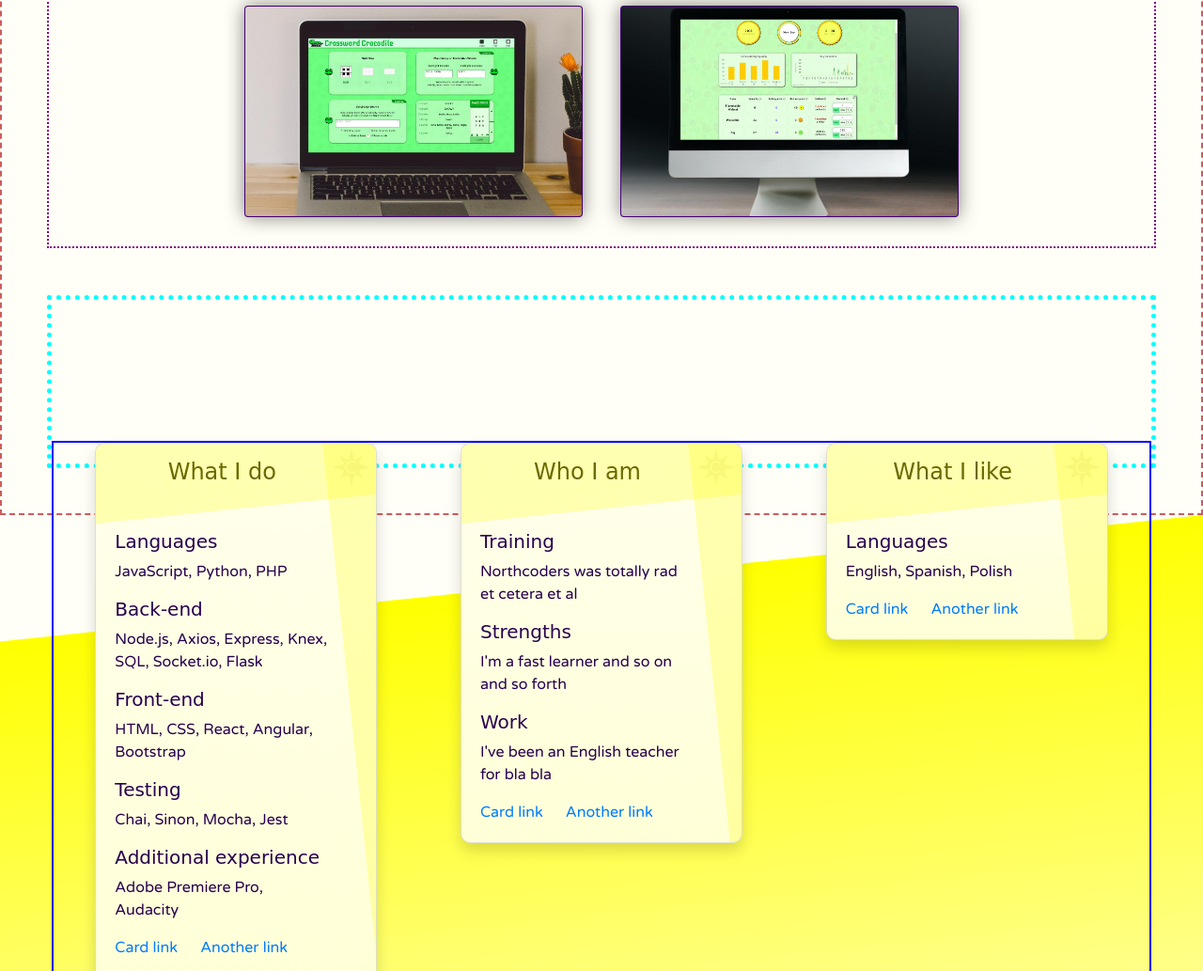
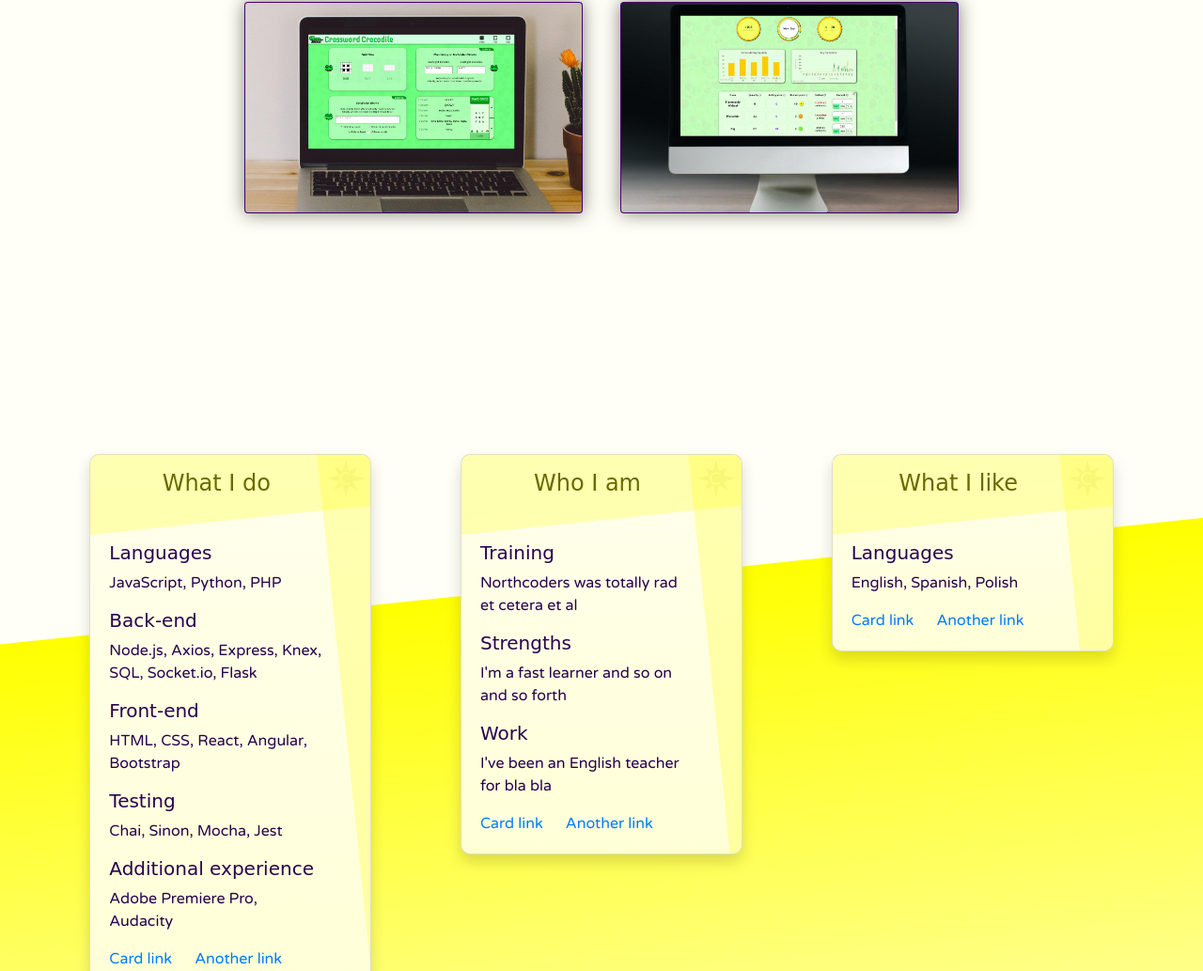
Before and after one commit to chicorycolumn/Portfolio-v2, a website: page index.html in a window 1280 px wide. Shown: the part 1190-2223 px from the top of the page at 94% size. Drawn offline with nearby package versions, Linux system fonts and the light colour scheme; a web font is replaced by a local one.

Commit message:
Tweaking css

```diff
--- a/assets/css/index.css
+++ b/assets/css/index.css
@@ -54,7 +54,6 @@ footer img:hover {
 
 .innerBody {
   padding: 0px;
-  border: indianred dashed 2px;
 }
 
 footer {
@@ -62,32 +61,19 @@ footer {
 }
 
 #portfolioSection {
-  border: purple dotted 2px;
-
-  /* position: relative;
-  top: -75px; */
-  background-color: rgba(0, 0, 0, 0);
   height: fit-content;
   min-height: 560px;
-
   display: flex;
   flex-direction: column;
   justify-content: flex-end;
-
   transition: opacity 0.25s ease;
-
   padding-top: 100px;
   margin-top: 50px;
 }
 
 #aboutMeSection {
-  border: aqua dotted 5px;
-  background-color: rgba(0, 0, 0, 0);
   height: fit-content;
   padding-top: 125px;
-  /* margin-bottom: 200px; */
-  /* position: relative;
-  top: -75px; */
   margin-top: 50px;
 }
 
@@ -95,7 +81,6 @@ footer {
 #aboutMeCarouselHolder {
   position: relative;
   top: 0px;
-  border: darkblue solid 2px;
 }
 
 @media screen and (min-width: 576px) {
@@ -117,15 +102,12 @@ footer {
 
   #aboutMeSection {
     padding-top: 50px;
-    /* margin-top: 75px; */
-    /* top: -150px; */
+    margin-top: 75px;
   }
 
   #aboutMeCardHolder,
   #aboutMeCarouselHolder {
-    position: relative;
     top: 100px;
-    border: blue solid 2px;
   }
 
   /* **************************************** */
--- a/content/navbar.html
+++ b/content/navbar.html
@@ -54,7 +54,7 @@
       id="navbar"
       class="navbar fixed-top navbar-expand-md bg-dark navbar-dark"
     >
-      <p style="color: white">016</p>
+      <p style="color: white">017</p>
       <a class="navbar-brand" href="#">
         <img
           class="navbar-brand-image"
```
